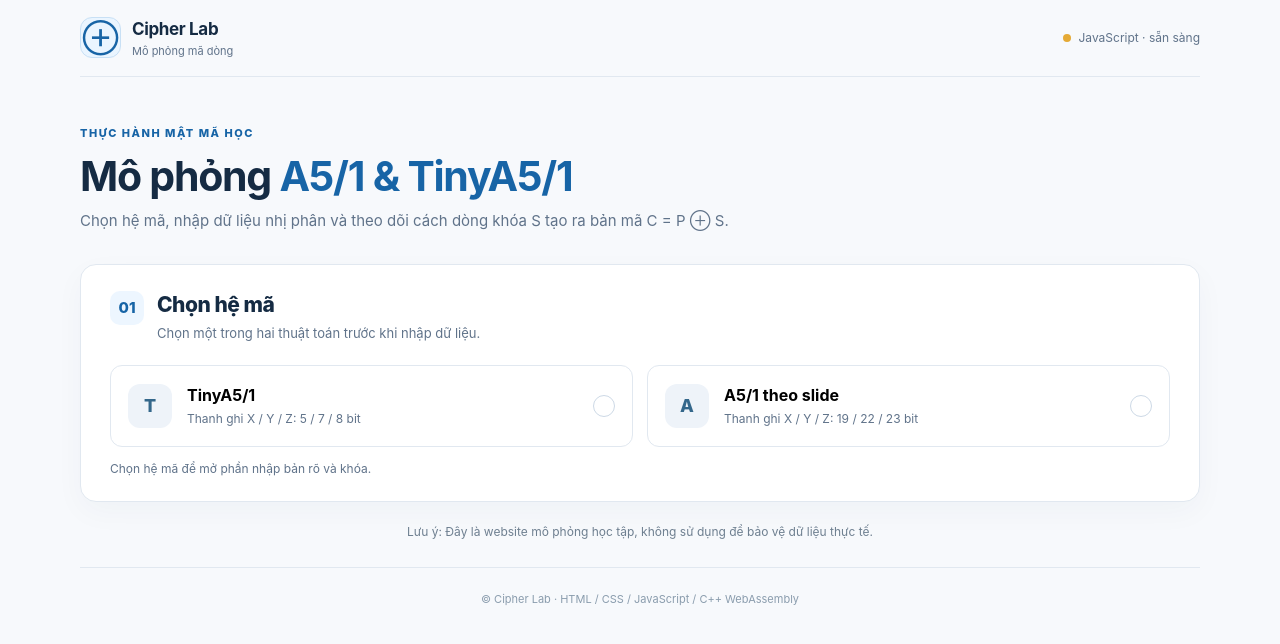
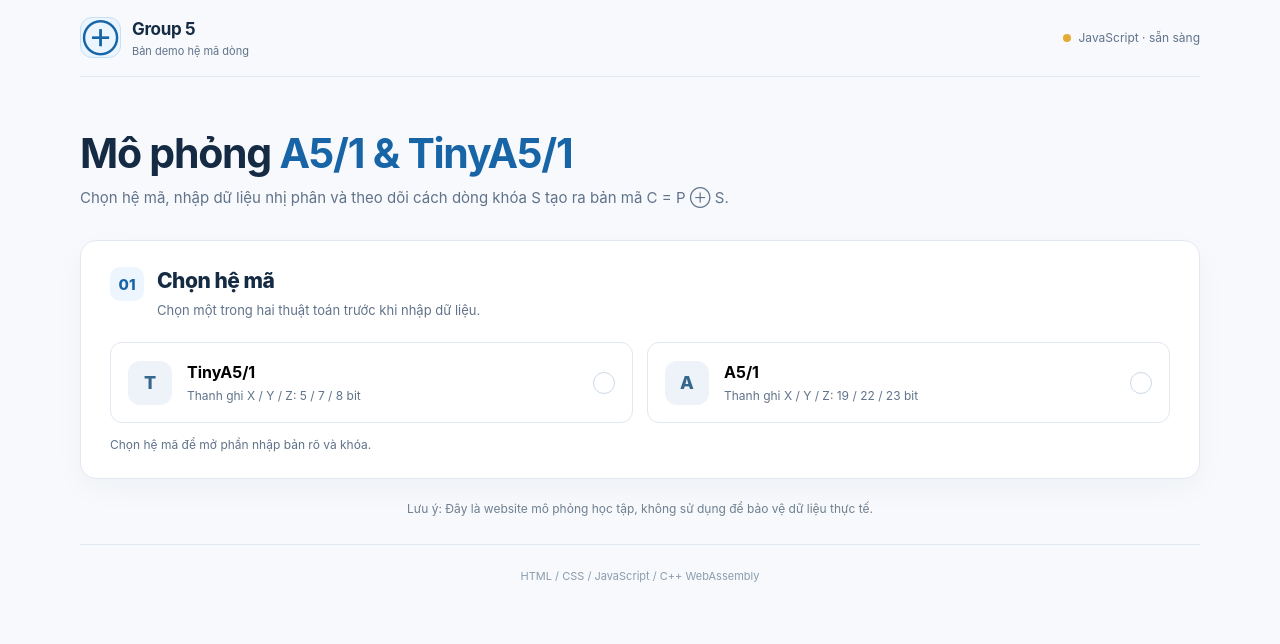
Before and after one commit to Doanz/TinyA5-1-and-A5-1-Demo, a plain HTML site: page a5_cipher_lab/web/index.html in a window 1280 px wide. Drawn offline with Linux system fonts and the light colour scheme.

Commit message:
tiny fix

```diff
--- a/a5_cipher_lab/web/app.js
+++ b/a5_cipher_lab/web/app.js
@@ -1,10 +1,6 @@
 "use strict";
 
-// ============================================================
-// A5/1 Cipher Lab - giao dien thiet ke don gian, tong mau sang.
-// Co the tinh bang C++/WebAssembly. Neu chua build, JS tinh
-// cung quy tac de ban xem thu website ngay tren may.
-// ============================================================
+
 
 const SPECS = {
   tiny: {
--- a/a5_cipher_lab/web/index.html
+++ b/a5_cipher_lab/web/index.html
@@ -4,8 +4,8 @@
   <meta charset="UTF-8">
   <meta name="viewport" content="width=device-width, initial-scale=1.0">
   <meta name="theme-color" content="#f6f9fc">
-  <meta name="description" content="Mô phỏng TinyA5/1 và A5/1 theo bài giảng. Nhập P, K, theo dõi từng chu kỳ, mã hóa và giải mã.">
-  <title>A5/1 Cipher Lab | Mô phỏng mã dòng</title>
+  <meta name="description" content="Mô phỏng TinyA5/1 và A5/1. Nhập P, K, theo dõi từng chu kỳ, mã hóa và giải mã.">
+  <title>A5/1 & TinyA5/1 Demo | Mô phỏng mã dòng</title>
   <link rel="stylesheet" href="style.css">
   <script src="cipher.js" defer></script>
   <script src="app.js" defer></script>
@@ -13,13 +13,12 @@
 <body>
   <div class="page">
     <header class="topbar">
-      <a class="brand" href="#top" aria-label="A5/1 Cipher Lab - Về đầu trang"><span class="brand-mark">⊕</span><span><strong>Cipher Lab</strong><small>Mô phỏng mã dòng</small></span></a>
+      <a class="brand" href="#top" aria-label="Group 5 Demo - Về đầu trang"><span class="brand-mark">⊕</span><span><strong>Group 5</strong><small>Bản demo hệ mã dòng</small></span></a>
       <span class="engine-status" id="engineStatus"><span class="status-dot"></span> Đang khởi tạo...</span>
     </header>
 
     <main id="top">
       <section class="intro">
-        <span class="eyebrow">THỰC HÀNH MẬT MÃ HỌC</span>
         <h1>Mô phỏng <span>A5/1 & TinyA5/1</span></h1>
         <p>Chọn hệ mã, nhập dữ liệu nhị phân và theo dõi cách dòng khóa S tạo ra bản mã C = P ⊕ S.</p>
       </section>
@@ -37,7 +36,7 @@
           </button>
           <button class="algorithm-choice" type="button" data-algo="a5" aria-pressed="false">
             <span class="choice-icon">A</span>
-            <span class="choice-text"><strong>A5/1 theo slide</strong><small>Thanh ghi X / Y / Z: 19 / 22 / 23 bit</small></span>
+            <span class="choice-text"><strong>A5/1</strong><small>Thanh ghi X / Y / Z: 19 / 22 / 23 bit</small></span>
             <span class="choice-check" aria-hidden="true">✓</span>
           </button>
         </div>
@@ -69,7 +68,7 @@
             <div class="explain-group"><h3>1. Chia khóa K</h3><div class="register-info" id="registerInfo"></div><p id="indexNote" class="subtle-copy"></p></div>
             <div class="explain-group"><h3>2. Xác định thanh ghi quay</h3><div class="formula" id="majFormula"></div><p class="subtle-copy">Thanh ghi có bit điều khiển bằng MAJ sẽ được quay.</p></div>
             <div class="explain-group"><h3>3. Tính bit phản hồi</h3><div class="feedback-formulas" id="feedbackFormulas"></div><p class="subtle-copy">Bit mới chèn vào bên trái, đẩy các bit cũ sang phải.</p></div>
-            <div class="explain-group"><h3>4. Sinh dòng khóa và mã hóa</h3><div class="formula" id="outputFormula"></div><p class="subtle-copy">Lấy các bit sau khi quay để tạo sᵢ. Ghép thành S, sau đó tính C = P ⊕ S.</p></div>
+            <div class="explain-group"><h3>4. Sinh dòng khóa và mã hóa</h3><div c lass="formula" id="outputFormula"></div><p class="subtle-copy">Lấy các bit sau khi quay để tạo sᵢ. Ghép thành S, sau đó tính C = P ⊕ S.</p></div>
           </aside>
         </div>
 
@@ -97,7 +96,7 @@
 
       <p class="academic-note" id="academicNote">Lưu ý: Đây là website mô phỏng học tập, không sử dụng để bảo vệ dữ liệu thực tế.</p>
     </main>
-    <footer>© Cipher Lab · HTML / CSS / JavaScript / C++ WebAssembly</footer>
+    <footer>HTML / CSS / JavaScript / C++ WebAssembly</footer>
   </div>
 </body>
 </html>
```
Also changed, not shown: 1 other file.
